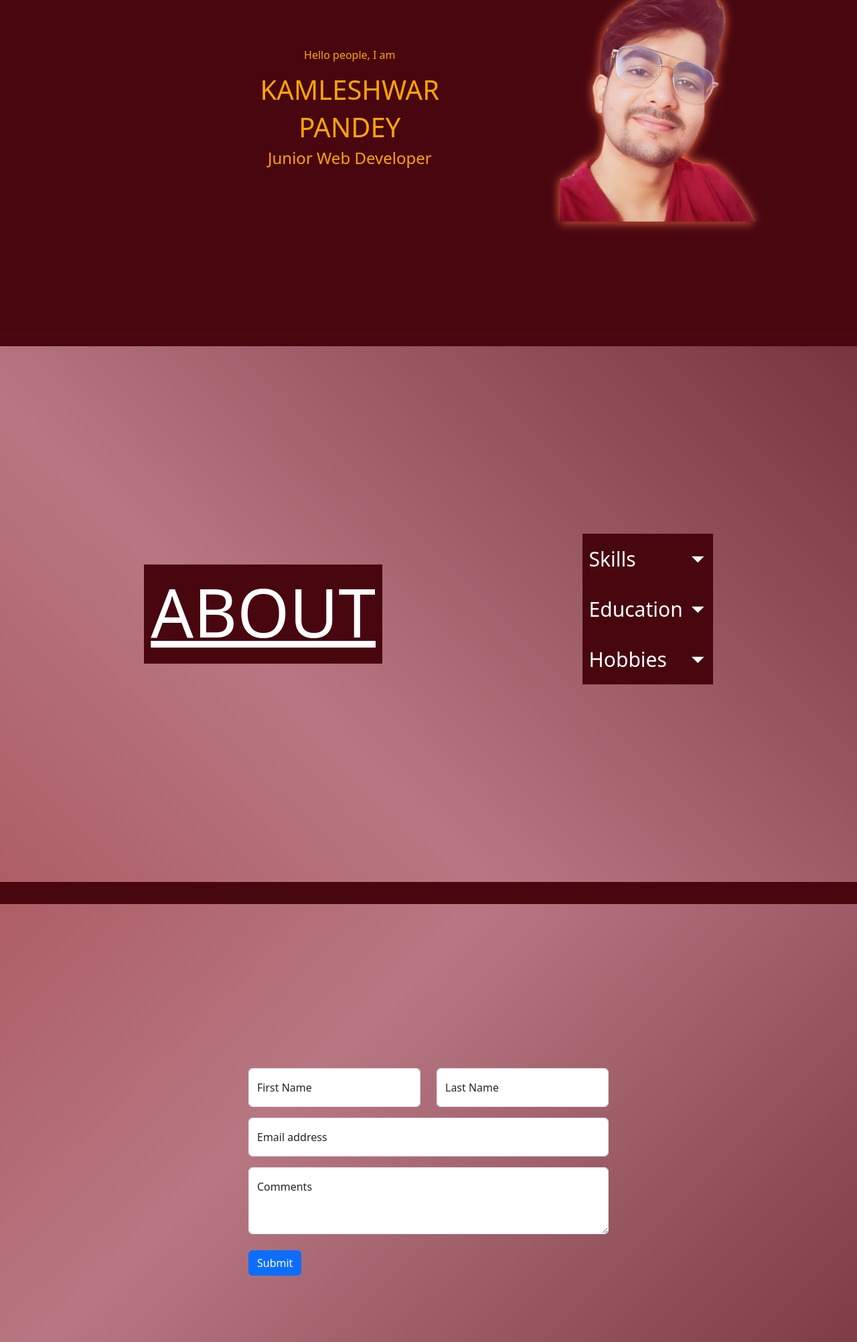
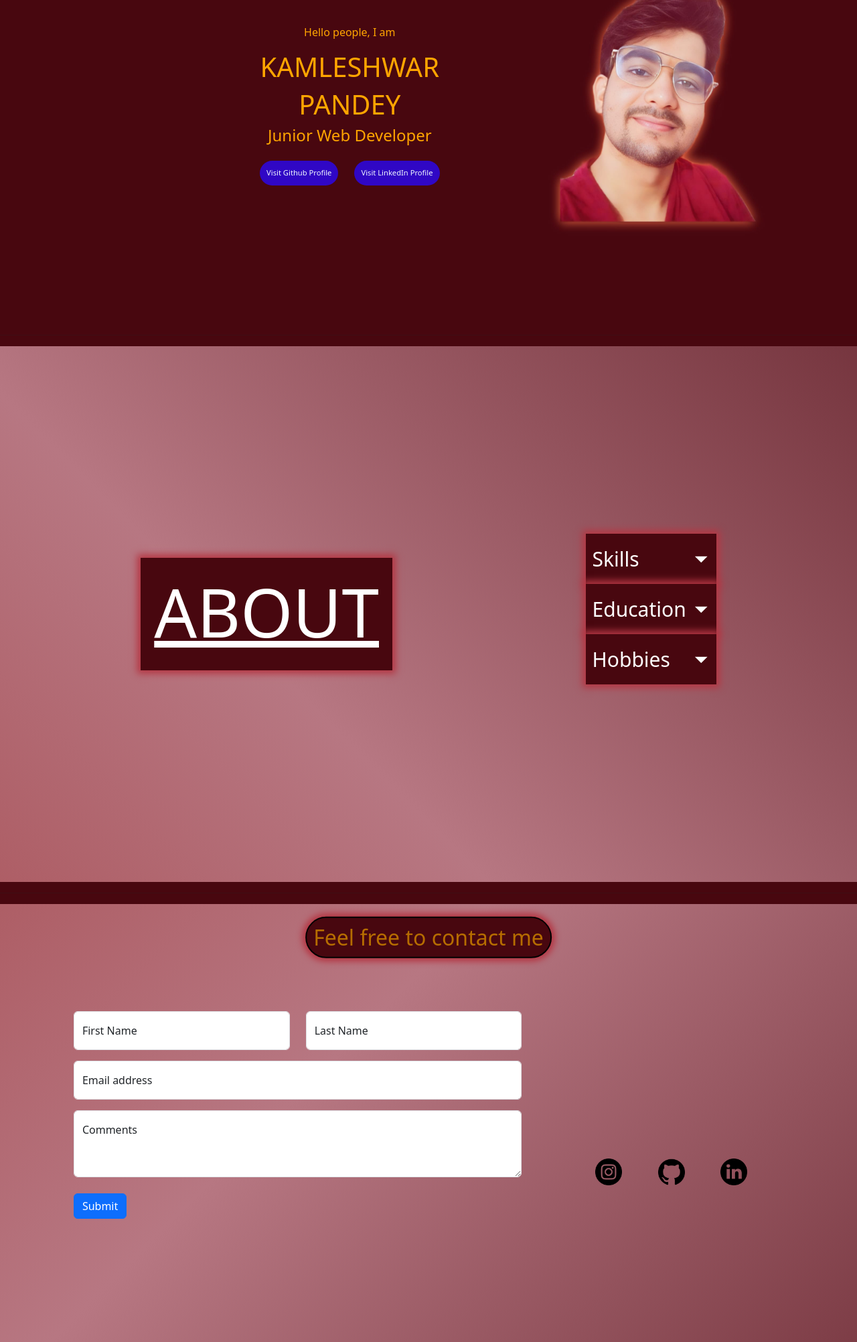
Before and after one commit to Kamp7/PORTFOLIO, a plain HTML site: page index.html in a window 1280 px wide. Shown: the part 316-2320 px from the top of the page at 67% size. Drawn offline with nearby package versions, Linux system fonts and the light colour scheme.

Commit message:
add social media links

```diff
--- a/index.html
+++ b/index.html
@@ -21,9 +21,9 @@
             </span></div>
         <div class="navbar">
             <ul>
-                <li>Home</li>
-                <li>About</li>
-                <li>Contact</li>
+                <li><a href="#home">Home</a></li>
+                <li><a href="#about">About</a></li>
+                <li><a href="#contact">Contact</a></li>
             </ul>
         </div>
         <div id="content">
@@ -35,10 +35,8 @@
                     <h4>Junior Web Developer</h4>
                 </div>
                 <div class="links">
-
-
-
-
+                   <div class="github"><a href="https://github.com/Kamp7" target="_blank">Visit Github Profile</a></div>
+                   <div class="linkedin"><a href="https://www.linkedin.com/in/kamleshwar-pandey-80a4b1306/" target="_blank">Visit LinkedIn Profile</a></div>
                 </div>
             </div>
             <div class="photo"><img src="mypicforport.jpg"></div>
@@ -136,12 +134,14 @@
                   <br>
                   <button type="submit" class="btn btn-primary">Submit</button>
             </form>
+            <div class="social">
+                <a href="https://www.instagram.com/kamp.77/" target="_blank"><img src="instagram.png"></a>
+                <a href="https://github.com/Kamp7" target="_blank"><img src="github.png"></a>
+                <a href="https://www.linkedin.com/in/kamleshwar-pandey-80a4b1306/" target="_blank"><img src="linkedin.png"></a>
+             </div>
         </div>
-        <div class="social">
-
-
-
-        </div>
+        <br>
+        <h2>Feel free to contact me</h2>
     </div>
     </div>
     <script src="script.js"></script>
--- a/style.css
+++ b/style.css
@@ -33,6 +33,7 @@ body
     align-items: end;
     justify-content: end;
     padding: 50px;
+    z-index: 2;
 }
 .nav-icon>#menu
 {
@@ -53,6 +54,7 @@ body
     position: fixed;
     top:0;
     left: 0;
+    z-index: 2;
     display: none;
 
 }
@@ -79,6 +81,10 @@ body
 .navbar>ul>li{
     cursor: pointer;
     padding: 5px;
+}
+.navbar>ul>li>a{
+    color:white;
+    text-decoration: none;
 }
 #content
 {
@@ -148,6 +154,28 @@ body
     }
 
 }
+.links
+{
+    display: flex;
+    width: 60%;
+    justify-content: center;
+    align-items: center;
+}
+.links>.github a,.links>.linkedin a
+{
+    text-decoration: none;
+    background-color: #3007c5;
+    color: aliceblue;
+    padding: 10px;
+    border-radius: 30px;
+    display: flex;
+    align-items: center;
+    justify-content: center;
+    text-wrap: nowrap;
+    font-size: 0.7rem;
+    margin: 15px 12px;
+    cursor: pointer;
+}
 #about
 {
     width: 100%;
@@ -181,11 +209,12 @@ body
 }
 .heading
 {
-    padding: 10px;
+    padding: 20px;
     background-color: #48070F;
     color: rgb(255, 255, 255);
     text-decoration-line: underline;
     transition: all 0.5s linear;
+    box-shadow:0px 0px 10px 5px #b53744;
 
 }
 .heading h1{
@@ -206,6 +235,7 @@ body
     padding-left: 10px;
     background-color: #48070F;
     color:white;
+    box-shadow:0px 0px 10px 5px #b53744;
 }
 .category>.drop
 {
@@ -225,11 +255,12 @@ body
 }
 
 #skill>ul{
-    list-style:"⇒";
+    list-style:"⇒ ";
     font-size: 25px;
     position: absolute;
     top:50%;
     left: 50%;
+    text-wrap: nowrap;
     transform: translate(-50%,-50%);
 
 }
@@ -244,9 +275,10 @@ body
     position: relative;
 }
 #education>ul{
-    list-style:"⇒";
+    list-style:"⇒ ";
     font-size: 25px;
     position: absolute;
+    text-wrap: nowrap;
     top:50%;
     left: 50%;
     transform: translate(-50%,-50%);
@@ -263,9 +295,10 @@ body
     position: relative;
 }
 #hobbies>ul{
-    list-style:"⇒";
+    list-style:"⇒ ";
     font-size: 25px;
     position: absolute;
+    text-wrap: nowrap;
     top:50%;
     left: 50%;
     transform: translate(-50%,-50%);
@@ -297,6 +330,7 @@ body
 }
 #contact
 {
+    position: relative;
     width: 100%;
     height: 100%;
     background-size: 300%;
@@ -312,3 +346,40 @@ body
     justify-content: space-around;
     align-items: center;
 }
+#contact>.container>form{
+    width: 60%;
+    height: 60%;
+    align-self: center;
+}
+
+.social
+{
+
+    width: 30%;
+    height: 60%;
+    display: flex;
+   align-items: center;
+   justify-content: space-evenly;
+}
+.social>a>img{
+    width: 40px;
+
+}
+.social a{
+    width: 40px;
+    cursor: pointer;
+}
+#contact h2{
+    position: absolute;
+    top: 50px;
+    left: 50%;
+    transform: translate(-50%,-50%);
+    color: #B66D00;
+    padding: 10px;
+    border-radius: 100px;
+    border: 2px solid #000000;
+    background-color: #48070F;
+    text-wrap: nowrap;
+    box-shadow:0px 0px 10px 5px #b53744;
+
+}
```
Also changed, not shown: github.png (added), instagram.png (added), linkedin.png (added).
